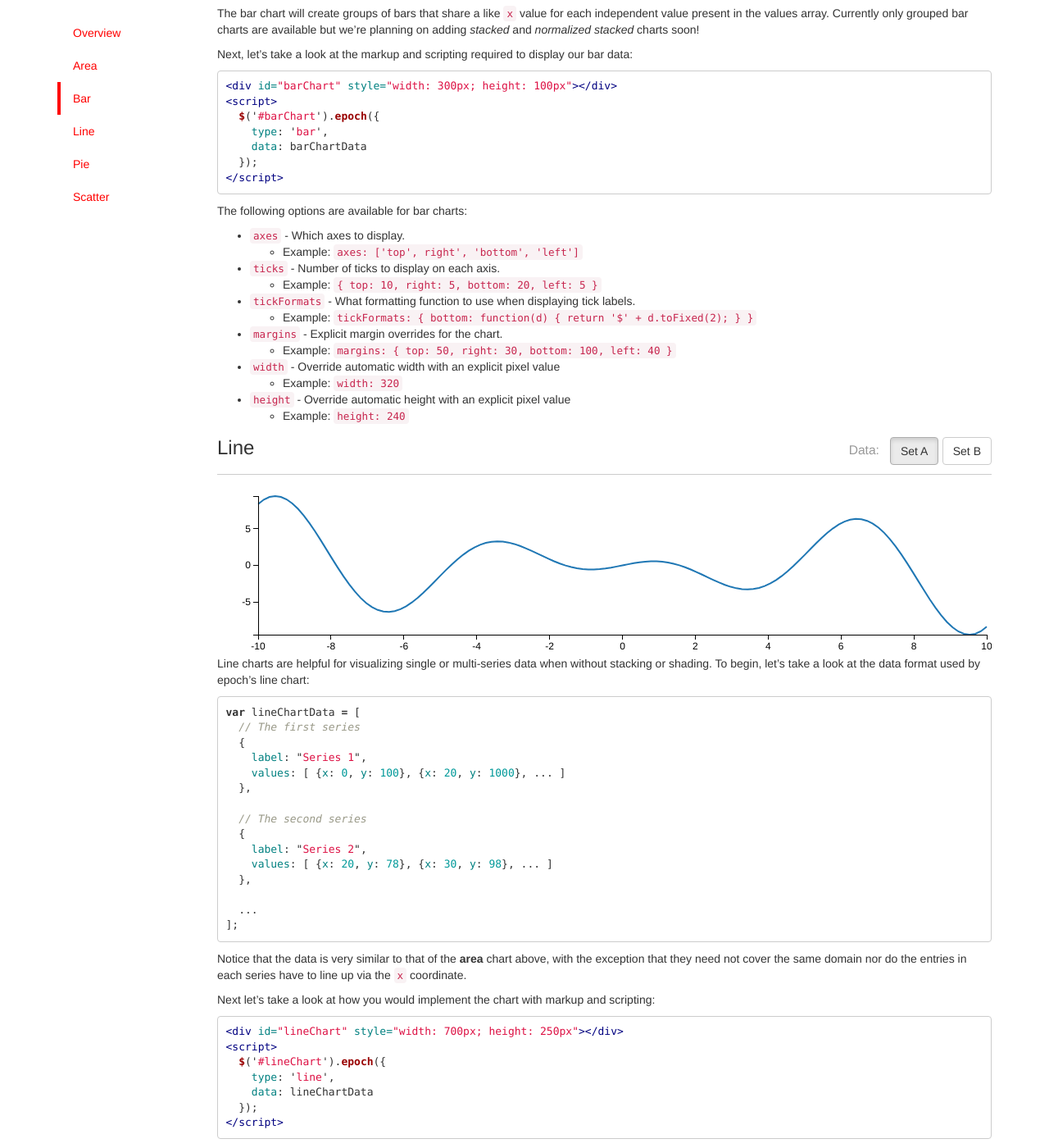
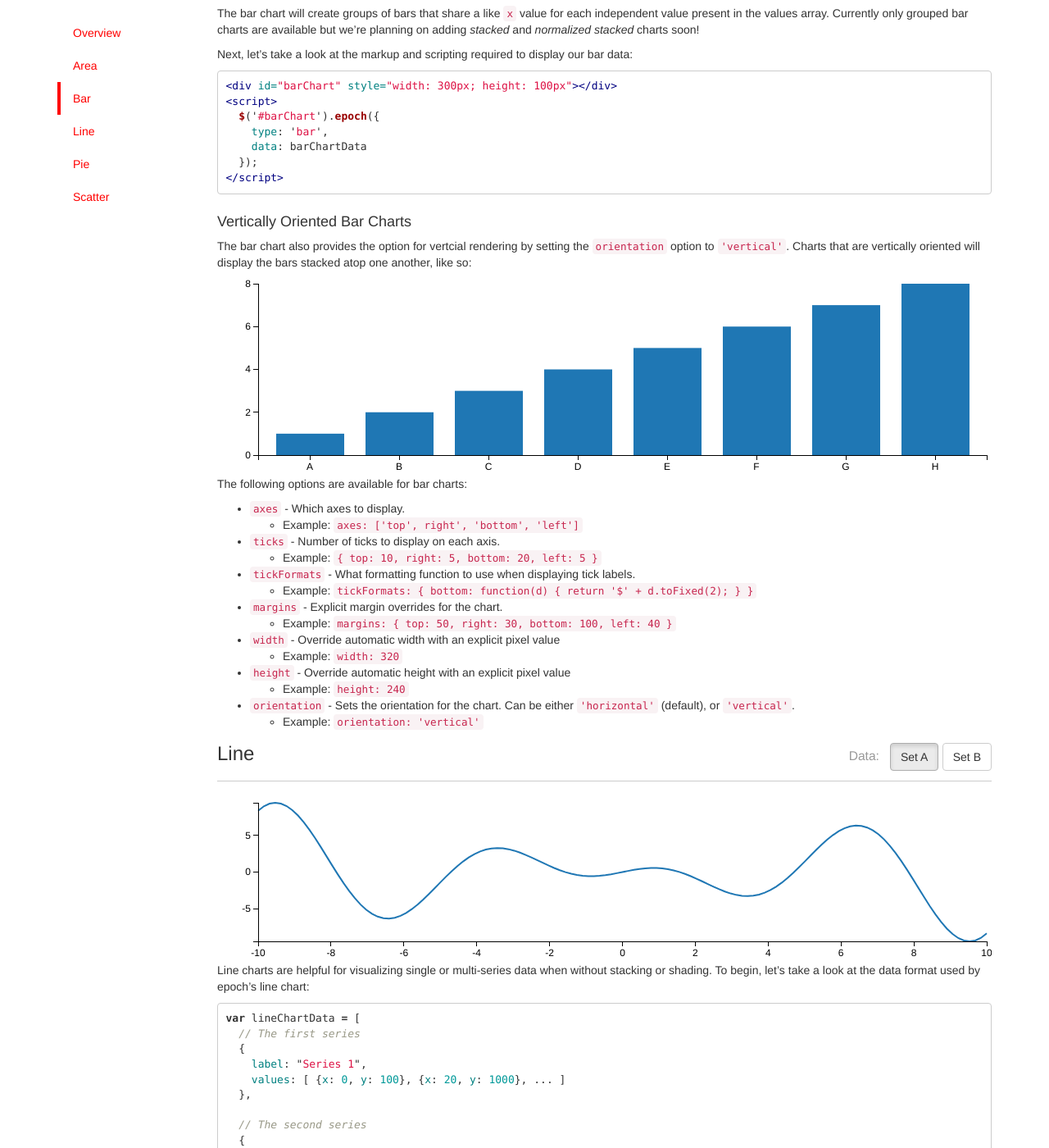
Before and after one commit to epochjs/epoch, a Jekyll site: the page built from basic/index.md, in a window 1280 px wide and 1400 px high, scrolled down 2731 px. Shown: the whole window at 82% size. Built offline with Jekyll 4.4.1, drawn with Linux system fonts in a browser that asks for light colours; Markdown is read by kramdown in place of the engine named in the settings.

Commit message:
Refs #54; Documented the new bar chart orientation option. Requires release of 0.5.2 before we can push this ghp change live.

````diff
--- /dev/null
+++ b/_includes/charts/basic/bar-vertical.html
@@ -0,0 +1,16 @@
+<div id="bar-vertical-example" class="epoch" style="height: 240px"></div>
+
+<script>
+$(function() {
+    var data = [{ values: [] }];
+
+    for (var i = 0; i < 8; i++) {
+        data[0].values.push({ x: String.fromCharCode(65 + i), y: i + 1});
+    }
+    $('#bar-vertical-example').epoch({
+        type: 'bar',
+        orientation: 'vertical',
+        data: data
+    });
+});
+</script>
--- a/basic/index.md
+++ b/basic/index.md
@@ -146,6 +146,13 @@ Next, let's take a look at the markup and scripting required to display our bar
 </script>
 ```
 
+#### Vertically Oriented Bar Charts
+
+The bar chart also provides the option for vertcial rendering by setting the `orientation` option to `'vertical'`. Charts that are vertically oriented will display the bars stacked atop one another, like so:
+
+{% include charts/basic/bar-vertical.html %}
+
+
 The following options are available for bar charts:
 
 * `axes` - Which axes to display.
@@ -160,6 +167,8 @@ The following options are available for bar charts:
   - Example: `width: 320`
 * `height` - Override automatic height with an explicit pixel value
   - Example: `height: 240`
+* `orientation` - Sets the orientation for the chart. Can be either `'horizontal'` (default), or `'vertical'`.
+  - Example: `orientation: 'vertical'`
 
 
 {% include charts/basic/line.html %}
````
